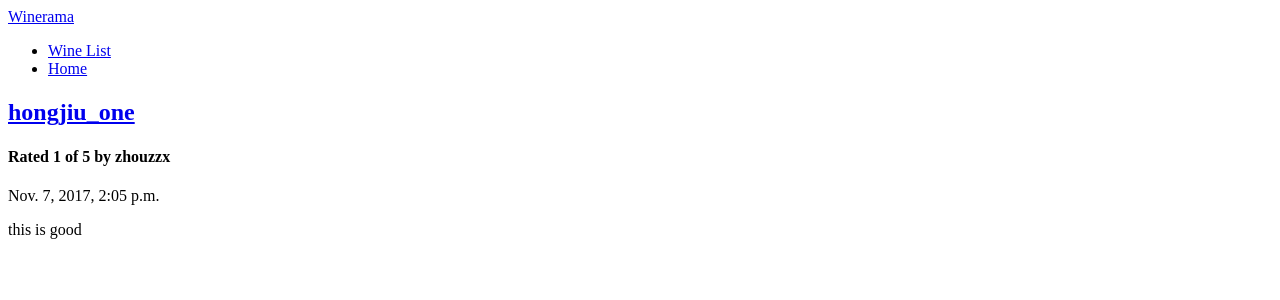
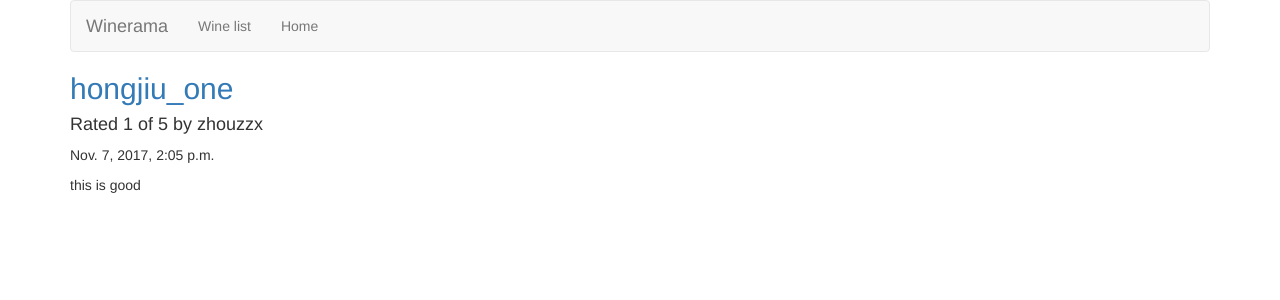
Before and after one commit to zhixingchou/wineramatoheroku, a Django app: page /reviews/review/1/ in a window 1280 px wide. Shown: the top 300 px of the page. Run offline with Django 3.2, Linux system fonts and the light colour scheme; data comes from the database, SQL or seed files in the repository; some libraries are stand-ins or nearby versions.

Commit message:
to stage-1

```diff
--- a/requirements.txt
+++ b/requirements.txt
@@ -1,7 +1,7 @@
 Django==1.8
+django-bootstrap3==9.1.0
+gunicorn==19.7.1
 numpy==1.13.3
-gunicorn==19.7.1
-whitenoise==3.3.1
-wsgiref==0.1.2
 pytz==2017.3
 requests==2.9.1
+whitenoise==3.3.1
--- a/reviews/templates/reviews/base.html
+++ b/reviews/templates/reviews/base.html
@@ -1,11 +1,17 @@
-<div>
-    <nav>
-        <div>
-            <a href="{% url 'reviews:review_list' %}" >Winerama</a>
+{% load bootstrap3 %}
+
+{% bootstrap_css %}
+{% bootstrap_javascript %}
+
+{% block bootstrap3_content %}
+<div class="container">
+    <nav class="navbar navbar-default">
+        <div class="navbar-header">
+            <a class="navbar-brand" href="{% url 'reviews:review_list' %}">Winerama</a>
         </div>
-        <div id="navbar">
-            <ul>
-                <li><a href="{% url 'reviews:wine_list' %}">Wine List</a></li>
+        <div id="navbar" class="navbar-collapse collapse">
+            <ul class="nav navbar-nav">
+                <li><a href="{% url 'reviews:wine_list' %}">Wine list</a></li>
                 <li><a href="{% url 'reviews:review_list' %}">Home</a></li>
             </ul>
         </div>
@@ -14,6 +20,8 @@
 
     <h1>{% block title %}(no title){% endblock %}</h1>
 
+    {% bootstrap_messages %}
 
     {% block content %}(no content){% endblock %}
 </div>
+{% endblock %}
--- a/winerama/settings.py
+++ b/winerama/settings.py
@@ -37,6 +37,7 @@ INSTALLED_APPS = (
     'django.contrib.sessions',
     'django.contrib.messages',
     'django.contrib.staticfiles',
+    'bootstrap3',
     'reviews',
 )
 
```
Also changed, not shown: 1 other file.
